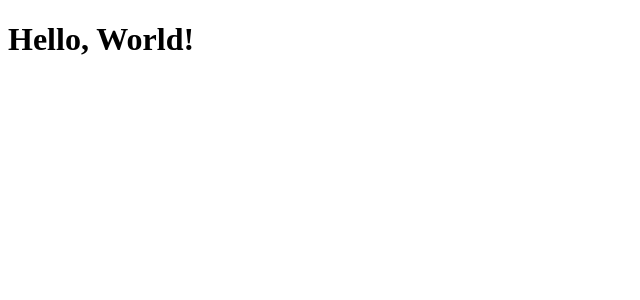
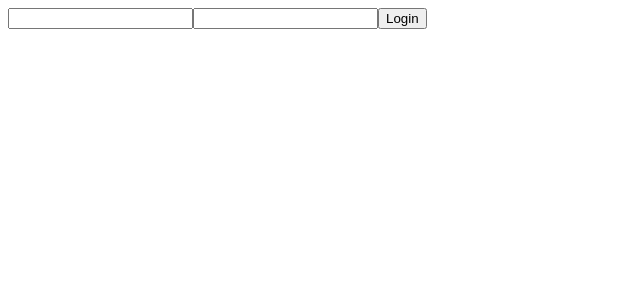
Before and after one commit to ozzyince/reactapp, a React app: page / in a window 1280 px wide. Shown: the top 300 px of the page, without its empty margins (0-640 px from the left). Built offline with nearby package versions, Linux system fonts and the light colour scheme.

Commit message:
add simple login form

```diff
--- a/src/App.js
+++ b/src/App.js
@@ -1,11 +1,13 @@
 import React, { Component} from 'react';
 
 export default class App extends Component{
-  render(){
+  render() {
     return(
-      <div className='App'>
-        <h1> Hello, World! </h1>
-      </div>
+      <form>
+        <input type="text" name="username" />
+        <input type="password" name="password" />
+        <button type="submit">Login</button>
+      </form>
     );
   }
 }
```
